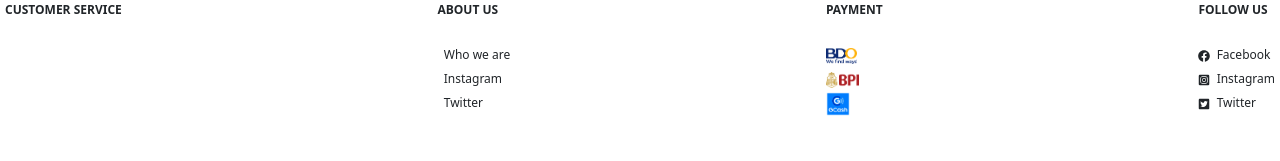
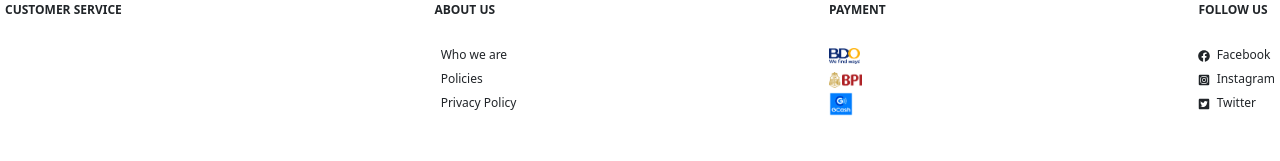
Before and after one commit to RamonSanGabriel/product-website, a React (Vite) app in the folder product-website/: page / in a window 1280 px wide. Shown: the part 166-327 px from the top of the page. Built offline with nearby package versions, Linux system fonts and the light colour scheme.

Commit message:
about us

```diff
--- a/product-website/src/components/Information/About/About.jsx
+++ b/product-website/src/components/Information/About/About.jsx
@@ -12,12 +12,12 @@ const About = () => {
         </li>
         <li className={css.aboutUs}>
           <span>
-            &nbsp; <p>Instagram</p>
+            &nbsp; <p>Policies</p>
           </span>
         </li>
         <li className={css.aboutUs}>
           <span>
-            &nbsp; <p>Twitter</p>
+            &nbsp; <p>Privacy Policy</p>
           </span>
         </li>
       </ul>
```
